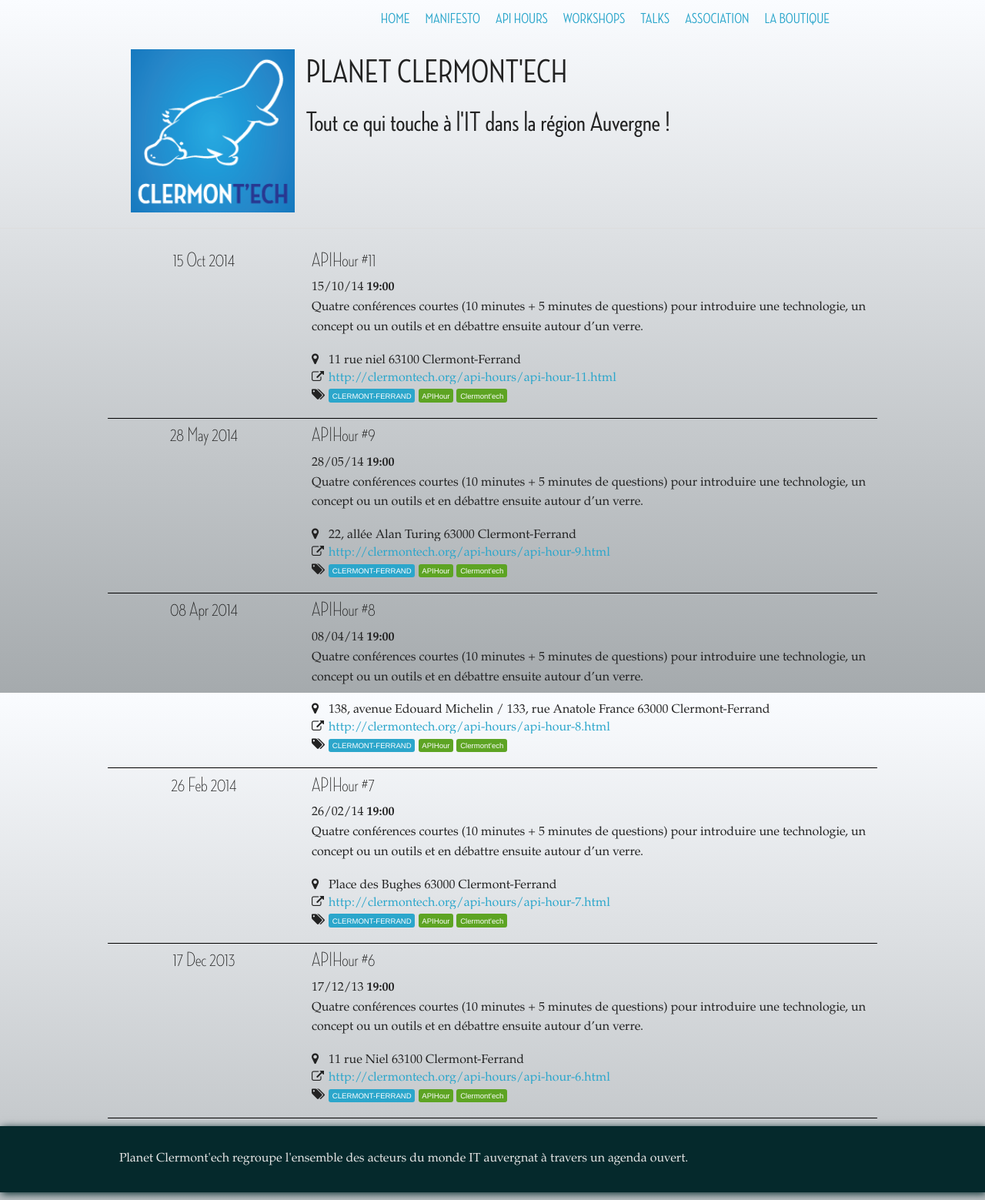
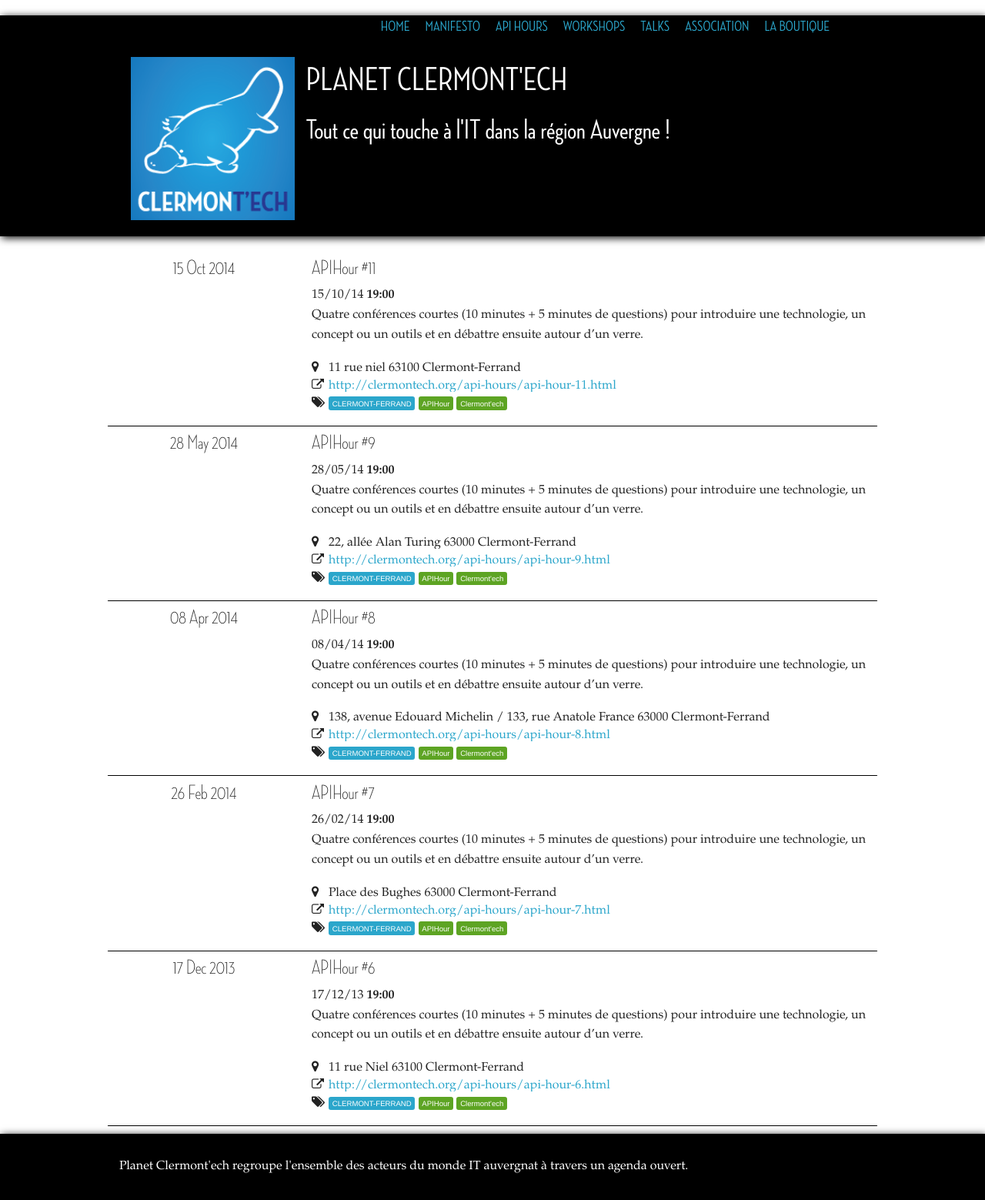
Before and after one commit to clermontech/planet, a Jekyll site: the page built from index.md, in a window 1280 px wide. Shown: the whole page at 77% size. Built offline with Jekyll 4.4.1, drawn with Linux system fonts in a browser that asks for light colours; Markdown is read by kramdown in place of the engine named in the settings.

Commit message:
Changement d'aspect header/footer/bg

```diff
--- a/css/main.css
+++ b/css/main.css
@@ -7,10 +7,7 @@
   src: url("../fonts/neutraface-condensed-medium.otf"); }
 body {
   font-family: Palatino, "Palatino Linotype", "Palatino LT STD", "Book Antiqua", Georgia, serif;
-  background-image: -moz-linear-gradient(#fafcff, #a5aaad);
-  background-image: -webkit-linear-gradient(#fafcff, #a5aaad);
-  background-image: -o-linear-gradient(#fafcff, #a5aaad);
-  background-image: linear-gradient(#fafcff, #a5aaad);
+  background-color: white;
   background-attachment: fixed; }
 
 nav {
@@ -26,16 +23,27 @@
   float: left;
   font-size: 1.2em; }
 
+header {
+  margin-top: 20px;
+  background-color: black;
+  -webkit-box-shadow: black 2px 2px 10px;
+  -moz-box-shadow: black 2px 2px 10px;
+  box-shadow: black 2px 2px 10px; }
+
 hgroup {
   margin-top: 15px; }
 
+hr {
+  border-color: black; }
+
 h2, h1, li, h3, h4, h5, h6 {
-  font-family: "Neutraface", "Helvetica Neue", "Helvetica", Arial, sans-serif; }
+  font-family: "Neutraface", "Helvetica Neue", fantasy, "Helvetica", Arial, sans-serif; }
 
 h2, h1, li {
   font-weight: bold; }
 
 h2, h1, li {
+  color: white;
   text-align: left; }
 
 h1, li {
@@ -44,13 +52,13 @@
 /* footer */
 footer {
   width: 100%;
-  -webkit-box-shadow: #05292c 2px 2px 10px;
-  -moz-box-shadow: #05292c 2px 2px 10px;
-  box-shadow: #05292c 2px 2px 10px;
-  background: #05292c;
+  -webkit-box-shadow: black 2px 2px 10px;
+  -moz-box-shadow: black 2px 2px 10px;
+  box-shadow: black 2px 2px 10px;
+  background: black;
   padding-top: 30px;
   padding-bottom: 10px;
-  color: #e6e6e6;
+  color: white;
   margin-bottom: 30px;
   margin-top: 10px; }
 
@@ -107,6 +115,12 @@
     display: none; }
 
   footer {
-    margin-bottom: 0; } }
+    margin-bottom: 0; }
+
+  header {
+    margin-top: 0; }
+
+  hr {
+    display: none; } }
 
 /*# sourceMappingURL=main.css.map */
```
Also changed, not shown: scss/main.scss (+30 -17 lines).
